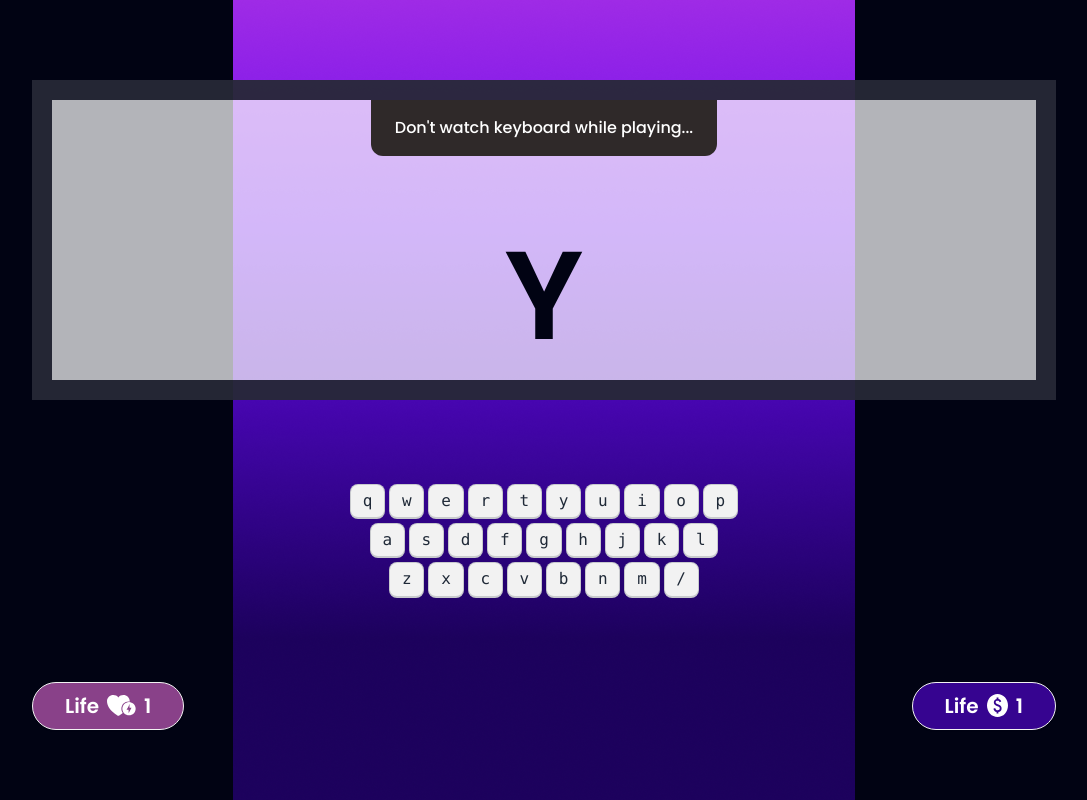
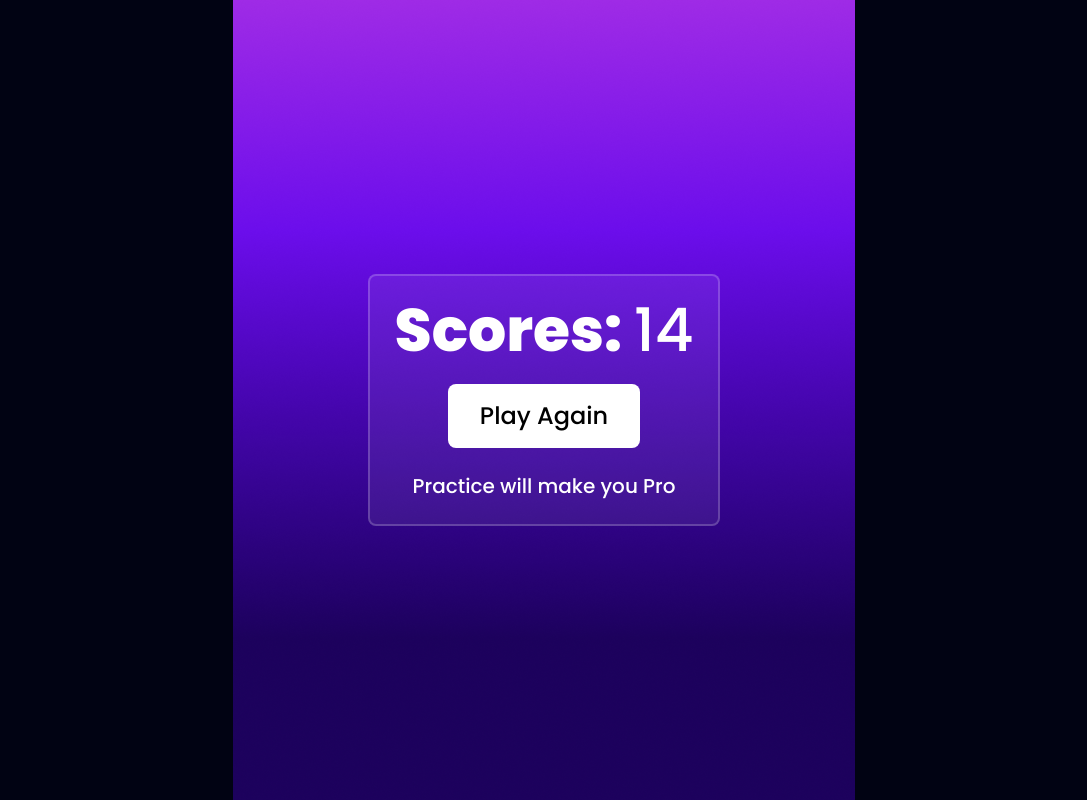
Before and after one commit to kabir-hussan/alphabet-clash-pro, a plain HTML site: page index.html in a window 1280 px wide. Shown: the whole page, without its empty margins (96-1183 px from the left). Drawn offline with nearby package versions, Linux system fonts and the light colour scheme.

Commit message:
home playground and scores section done

```diff
--- a/index.html
+++ b/index.html
@@ -28,7 +28,7 @@
         <!-- Home screen end -->
 
         <!-- Playground screen start-->
-        <section>
+        <section class="play-ground hidden">
             <!-- artboard, keyboard, button container -->
             <div class="flex flex-col justify-center items-center gap-20 pt-20">
                 <!-- Artboard for screen -->
@@ -38,7 +38,7 @@
                         <p class="bg-[#2F2929] text-white px-6 py-4 text-base font-medium rounded-b-xl">Don't watch keyboard  while playing...</p>
                     </div>
                     <!-- letter shown on the screen -->
-                    <div class="flex justify-center items-center h-full">
+                    <div class="flex justify-center items-center min-h-screen">
                         <p class="text-[#010313] text-[125px] font-semibold">Y</p>
                     </div>
                 </div>
@@ -97,7 +97,16 @@
             </div>
         </section>
 
-        <section>
+        <!-- final scores -->
+        <section class="score flex flex-col justify-center items-center min-h-screen">
+            <div class="text-white space-y-6 text-center bg-[#FFFFFF12] p-6 border-[#FFFFFF33] border-2 rounded-lg">
+                <h1 class="text-6xl">
+                   <span class="font-extrabold">Scores:  </span>
+                   <span class="font-medium"> 14</span>
+                </h1>
+                <button class="bg-white text-black text-2xl font-medium rounded-lg px-8 py-4">Play Again</button>
+                <p class="text-xl font-medium">Practice will make you Pro</p>
+            </div>
 
         </section>
     </main>
```
